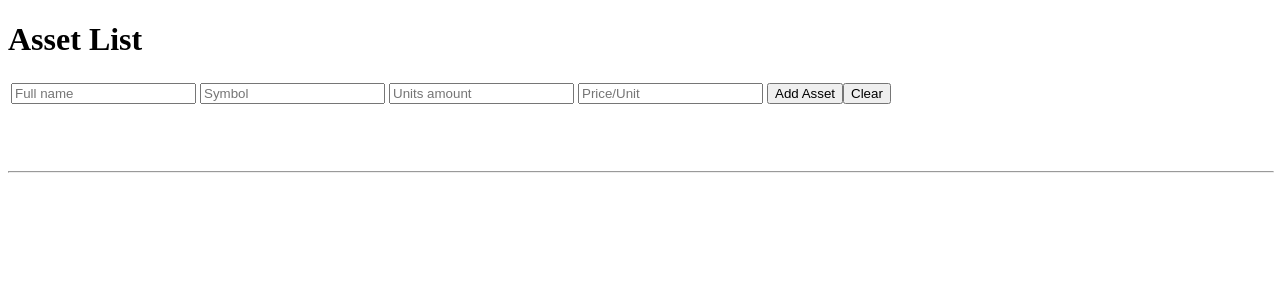
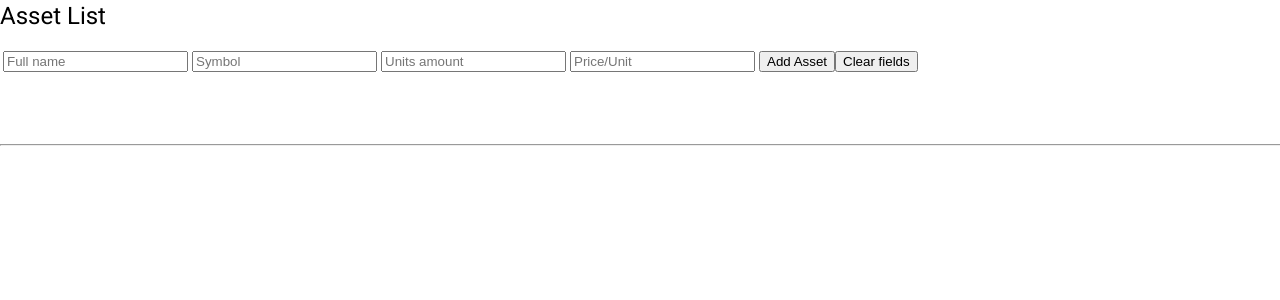
Before and after one commit to PPat93/invKeep, an Angular app in the folder invKeep/: page / in a window 1280 px wide. Shown: the top 300 px of the page. Built offline with nearby package versions, Linux system fonts and the light colour scheme.

Commit message:
v0.01.03 - material installation, confilt resolve, field clear after asset addition

```diff
--- a/invKeep/angular.json
+++ b/invKeep/angular.json
@@ -31,6 +31,7 @@
               "src/assets"
             ],
             "styles": [
+              "./node_modules/@angular/material/prebuilt-themes/purple-green.css",
               "src/styles.scss"
             ],
             "scripts": []
@@ -94,6 +95,7 @@
               "src/assets"
             ],
             "styles": [
+              "./node_modules/@angular/material/prebuilt-themes/purple-green.css",
               "src/styles.scss"
             ],
             "scripts": []
--- a/invKeep/package.json
+++ b/invKeep/package.json
@@ -11,11 +11,13 @@
   },
   "private": true,
   "dependencies": {
-    "@angular/animations": "~11.2.5",
+    "@angular/animations": "^11.2.8",
+    "@angular/cdk": "^11.2.7",
     "@angular/common": "~11.2.5",
     "@angular/compiler": "~11.2.5",
     "@angular/core": "~11.2.5",
     "@angular/forms": "~11.2.5",
+    "@angular/material": "^11.2.7",
     "@angular/platform-browser": "~11.2.5",
     "@angular/platform-browser-dynamic": "~11.2.5",
     "@angular/router": "~11.2.5",
--- a/invKeep/src/app/app.module.ts
+++ b/invKeep/src/app/app.module.ts
@@ -3,8 +3,9 @@ import { BrowserModule } from '@angular/platform-browser';
 
 import { AppComponent } from './app.component';
 import { AssetCreateComponent } from './assetsList/asset-create/asset-create.component';
-import {FormsModule} from "@angular/forms";
+import { FormsModule } from "@angular/forms";
 import { AssetItemComponent } from './assetsList/asset-item/asset-item.component';
+import { BrowserAnimationsModule } from '@angular/platform-browser/animations';
 
 @NgModule({
   declarations: [
@@ -14,7 +15,8 @@ import { AssetItemComponent } from './assetsList/asset-item/asset-item.component
   ],
   imports: [
     BrowserModule,
-    FormsModule
+    FormsModule,
+    BrowserAnimationsModule
   ],
   providers: [],
   bootstrap: [AppComponent]
--- a/invKeep/src/app/assetsList/asset-create/asset-create.component.html
+++ b/invKeep/src/app/assetsList/asset-create/asset-create.component.html
@@ -21,8 +21,8 @@
       </label>
     </td>
     <td>
-      <button (click)="onAssetSave(assetName, assetSymbol, assetAmount, price)">Add Asset</button>
-      <button (click)="assetName.value=''; assetSymbol.value=''; assetAmount.value='';price.value=''">Clear</button>
+      <button (click)="onAssetSave(assetName, assetSymbol, assetAmount, price); assetName.value=''; assetSymbol.value=''; assetAmount.value='';price.value=''">Add Asset</button>
+      <button (click)="assetName.value=''; assetSymbol.value=''; assetAmount.value='';price.value=''">Clear fields</button>
     </td>
   </tr>
   <br/>
--- a/invKeep/src/app/assetsList/asset-create/asset-create.component.ts
+++ b/invKeep/src/app/assetsList/asset-create/asset-create.component.ts
@@ -36,7 +36,7 @@ export class AssetCreateComponent {
       this.removeItem(e);//your typescript function
     });
 
-    nextItem.innerHTML = `Name: ${this.placeholderAsset.nameFull}<br/>Symbol: ${this.placeholderAsset.symbol}<br/>Amount: ${this.placeholderAsset.amount}<br/>Basic Price: ${this.placeholderAsset.basicPrice}<br/> - <br/>`;
+    nextItem.innerHTML = `Name: ${this.placeholderAsset.nameFull}<br/>Symbol: ${this.placeholderAsset.symbol}<br/>Amount: ${this.placeholderAsset.amount}<br/>Basic Price: ${this.placeholderAsset.basicPrice} $<br/> - <br/>`;
     nextItem.setAttribute(`id`, `${this.placeholderAsset.symbol}`);
     nextItem.setAttribute(`name`, `${this.placeholderAsset.nameFull}`);
     nextItem.appendChild(nextItemButton);
--- a/invKeep/src/index.html
+++ b/invKeep/src/index.html
@@ -6,8 +6,11 @@
   <base href="/">
   <meta name="viewport" content="width=device-width, initial-scale=1">
   <link rel="icon" type="image/x-icon" href="favicon.ico">
+  <link rel="preconnect" href="https://fonts.gstatic.com">
+  <link href="https://fonts.googleapis.com/css2?family=Roboto:wght@300;400;500&display=swap" rel="stylesheet">
+  <link href="https://fonts.googleapis.com/icon?family=Material+Icons" rel="stylesheet">
 </head>
-<body>
+<body class="mat-typography">
   <app-root></app-root>
 </body>
 </html>
--- a/invKeep/src/styles.scss
+++ b/invKeep/src/styles.scss
@@ -1 +1,4 @@
 /* You can add global styles to this file, and also import other style files */
+
+html, body { height: 100%; }
+body { margin: 0; font-family: Roboto, "Helvetica Neue", sans-serif; }
```
Also changed, not shown: 1 other file (tests, documents, lock files or other folders).
